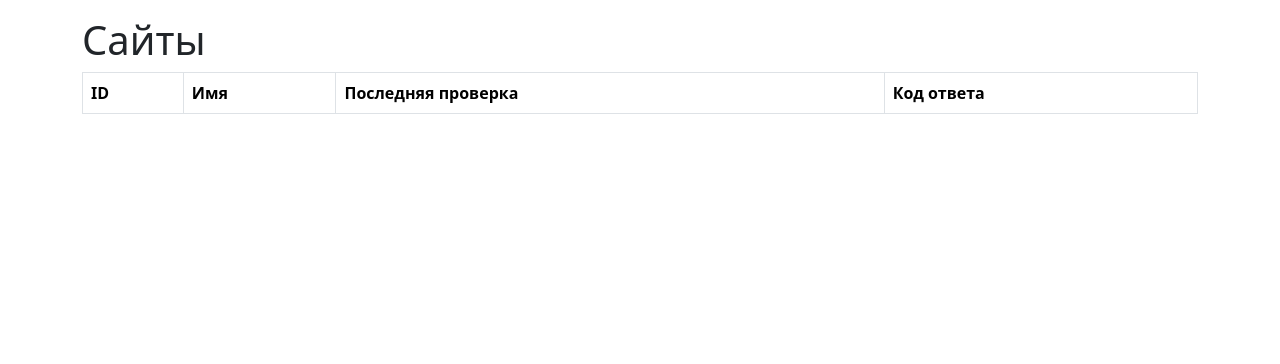
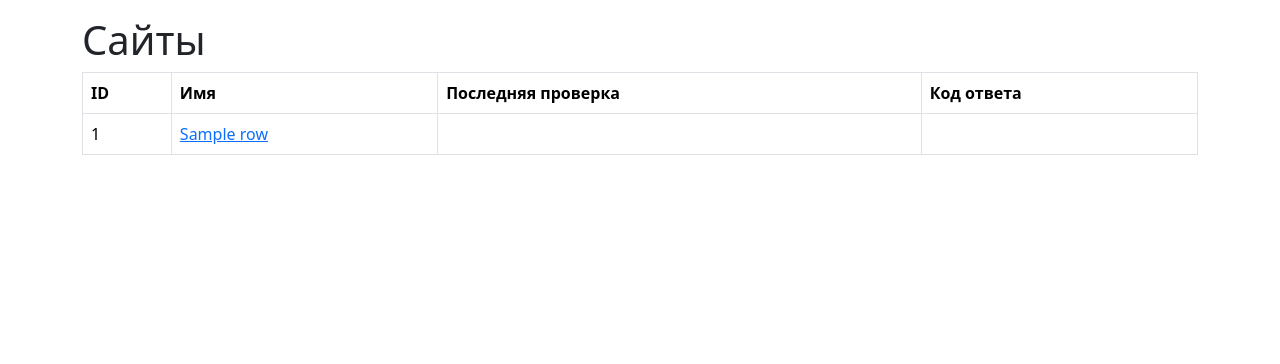
Before and after one commit to shrvtv/python-project-83, a Flask app: template page_analyzer/templates/urls.html in a window 1280 px wide. Shown: the part 56-420 px from the top of the page. Run offline with Flask 3, Linux system fonts and the light colour scheme; the template is opened without the code that fills it: most values are stand-ins (such as "Sample title", 1, 10 or a date in 2020); lists and menus that the app fills with data are empty; some libraries are stand-ins or nearby versions.

Commit message:
Display URLs on /urls

```diff
--- a/page_analyzer/app.py
+++ b/page_analyzer/app.py
@@ -26,7 +26,11 @@ def index():
 
 @app.get("/urls")
 def urls():
-    return render_template("urls.html")
+    with psycopg2.connect(DATABASE_URL) as conn:
+        with conn.cursor(cursor_factory=NamedTupleCursor) as cur:
+            cur.execute("SELECT id, name FROM urls ORDER BY id DESC")
+            rows = cur.fetchall()
+    return render_template("urls.html", rows=rows)
 
 @app.route("/urls/<int:website_id>")
 def website(website_id):
--- a/page_analyzer/templates/urls.html
+++ b/page_analyzer/templates/urls.html
@@ -32,6 +32,18 @@
               </tr>
             </thead>
             <tbody>
+              {% for row in rows %}
+              <tr>
+                <td>
+                  {{row.id}}
+                </td>
+                <td>
+                  <a href="{{url_for('website', website_id=row.id)}}">{{row.name}}</a>
+                </td>
+                <td></td>
+                <td></td>
+              </tr>
+              {% endfor %}
             </tbody>
           </table>
         </div>
```
